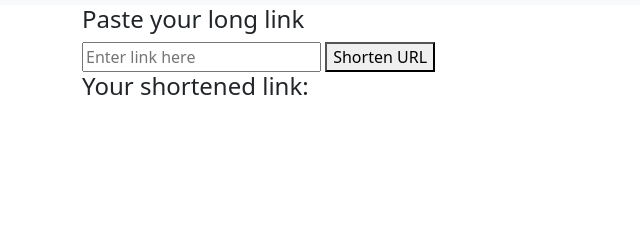
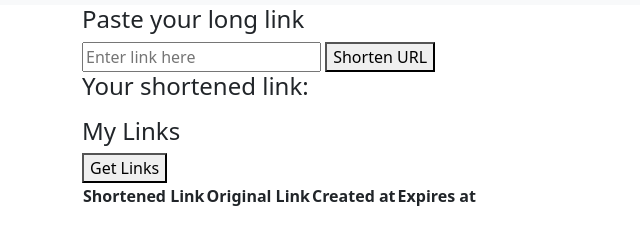
Before and after one commit to josecobi/url-shortener, a plain HTML site: page index.html in a window 1280 px wide. Shown: the part 51-296 px from the top of the page, without its empty margins (0-640 px from the left). Drawn offline with nearby package versions, Linux system fonts and the light colour scheme.

Commit message:
changed type property from script to enable modularization. Added elements to display list of links

```diff
--- a/index.html
+++ b/index.html
@@ -3,7 +3,7 @@
 <head>
     <meta charset="UTF-8">
     <meta name="viewport" content="width=device-width, initial-scale=1.0">
-    <script defer type="text/javascript" src="index.js" ></script>
+    <script defer type="module" src="index.js"></script>
     <link href="https://cdn.jsdelivr.net/npm/bootstrap@5.3.2/dist/css/bootstrap.min.css" rel="stylesheet" integrity="sha384-T3c6CoIi6uLrA9TneNEoa7RxnatzjcDSCmG1MXxSR1GAsXEV/Dwwykc2MPK8M2HN" crossorigin="anonymous">
     <script src="https://cdn.jsdelivr.net/npm/bootstrap@5.3.2/dist/js/bootstrap.bundle.min.js" integrity="sha384-C6RzsynM9kWDrMNeT87bh95OGNyZPhcTNXj1NW7RuBCsyN/o0jlpcV8Qyq46cDfL" crossorigin="anonymous"></script>
     <link href="index.css" rel="stylesheet" type="text/css">
@@ -44,6 +44,25 @@
             <p class="shortened-link"></p>
 
         </div>
+
+        <div class="container-sm">
+          <h4>My Links</h4>
+              <button class="getLinksBtn" type="submit">Get Links</button>
+        </div>
+
+        <div class="container-sm">
+            <table class="list-of-links">
+              <thead>
+                <th>Shortened Link</th>
+                <th>Original Link</th>
+                <th>Created at</th>
+                <th>Expires at</th>
+              </thead>
+              <tbody class="table-body">
+
+              </tbody>
+            </table>
+        </div>
     </main>
     <footer>
 
```
